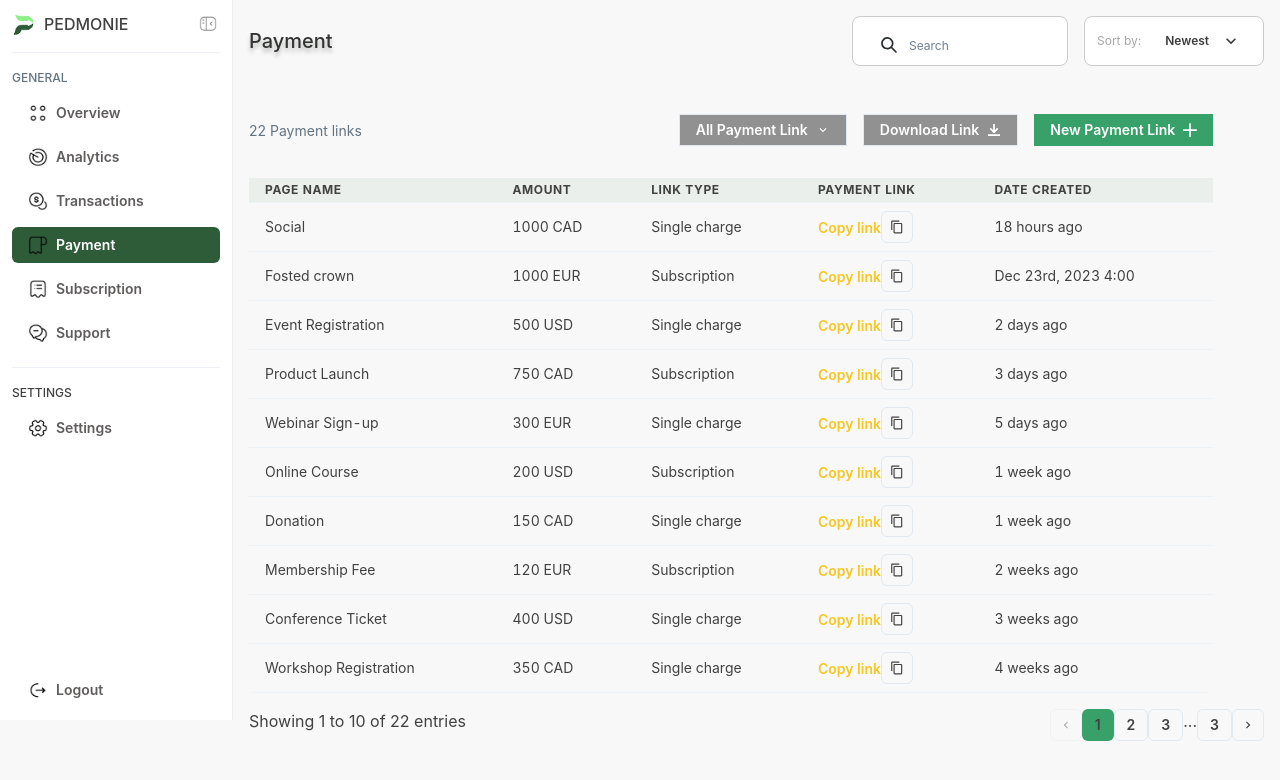
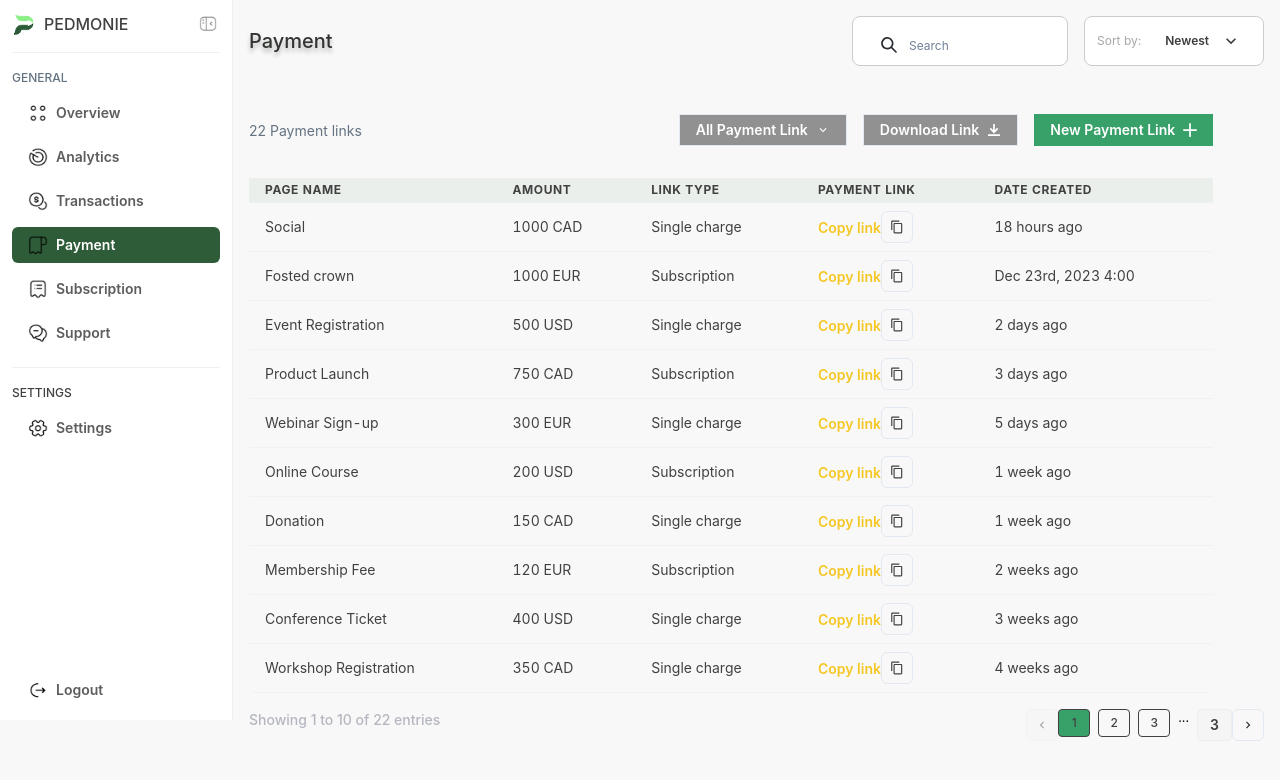
Before and after one commit to oladayo-benjamin/link_created, a React (Vite) app: page / in a window 1280 px wide. Shown: the top 780 px of the page. Built offline with nearby package versions, Linux system fonts and the light colour scheme.

Commit message:
Updated text showing 1 to ...and Page number spacing

```diff
--- a/src/components/transactionConfirmationUI/Payment.jsx
+++ b/src/components/transactionConfirmationUI/Payment.jsx
@@ -473,23 +473,38 @@ const Payment = () => {
           {/* Pagination Carousel */}
           <Flex align="right" justify="space-between" mt={4} gap={1}>
             <Box>
-              <Text color="#424141">
+              <Text w="253px"
+                color="#B5B7C0"
+                fontSize="14px"
+                fontFamily="Inter"
+                fontWeight="500"
+                wordBreak="break-word">
                 Showing {startItem} to {endItem} of {paymentData.length} entries
               </Text>
             </Box>
             <Flex>
               <IconButton
                 size="sm"
+                bg="#F5F5F5"
+                border="1px solid #EEEEEE"
+                borderRadius="4px"
                 icon={<ChevronLeftIcon />}
                 variant="outline"
                 onClick={() => setCurrentPage(1)} // Navigate to first page
                 isDisabled={currentPage === 1}
-                color="#424141"
+                color="#292D32"
               />
+              <Flex gap={2}>
               {[...Array(totalPages)].map((_, index) => (
                 <Button
                   key={index}
                   size="sm"
+                  w="26px"
+                  h="28px"
+                  border="1px solid"
+                  borderRadius="4px"
+                  fontSize="12px"
+                  fontWeight="500"
                   variant={currentPage === index + 1 ? "solid" : "outline"}
                   colorScheme={currentPage === index + 1 ? "green" : "gray"}
                   onClick={() => setCurrentPage(index + 1)}
@@ -498,9 +513,15 @@ const Payment = () => {
                   {index + 1}
                 </Button>
               ))}
-              <Text color="#424141">...</Text>
+              </Flex>
+              <Text fontSize="12px" fontWeight="500" color="black" mx={2}>
+                ...
+              </Text>
               <Button
                 size="sm"
+                bg="#F5F5F5"
+                border="1px solid #EEEEEE"
+                borderRadius="4px"
                 variant="outline"
                 onClick={() => setCurrentPage(totalPages)} // Navigate to last page
                 isDisabled={currentPage === totalPages}
@@ -516,7 +537,7 @@ const Payment = () => {
                   setCurrentPage((prev) => Math.min(prev + 1, totalPages))
                 }
                 isDisabled={currentPage === totalPages}
-                color="#424141"
+                color="#292D32"
               />
             </Flex>
           </Flex>
```
